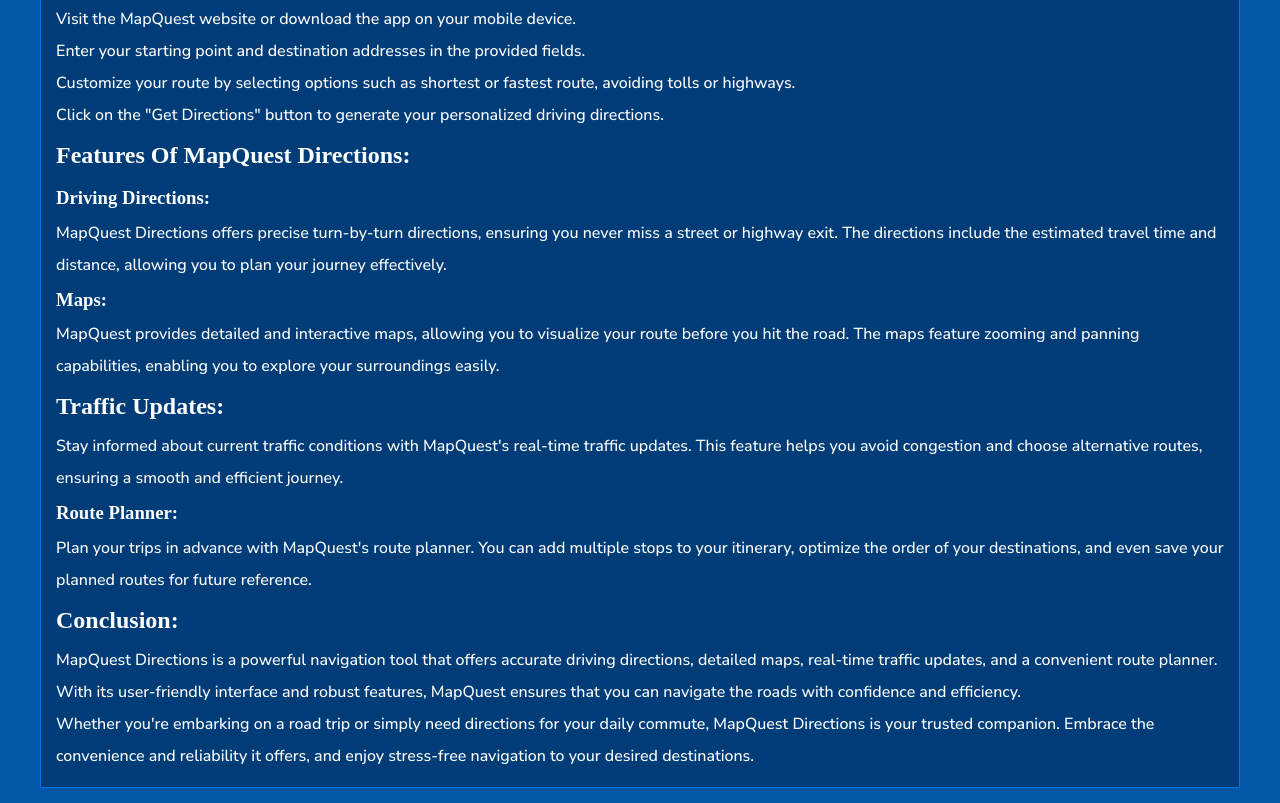
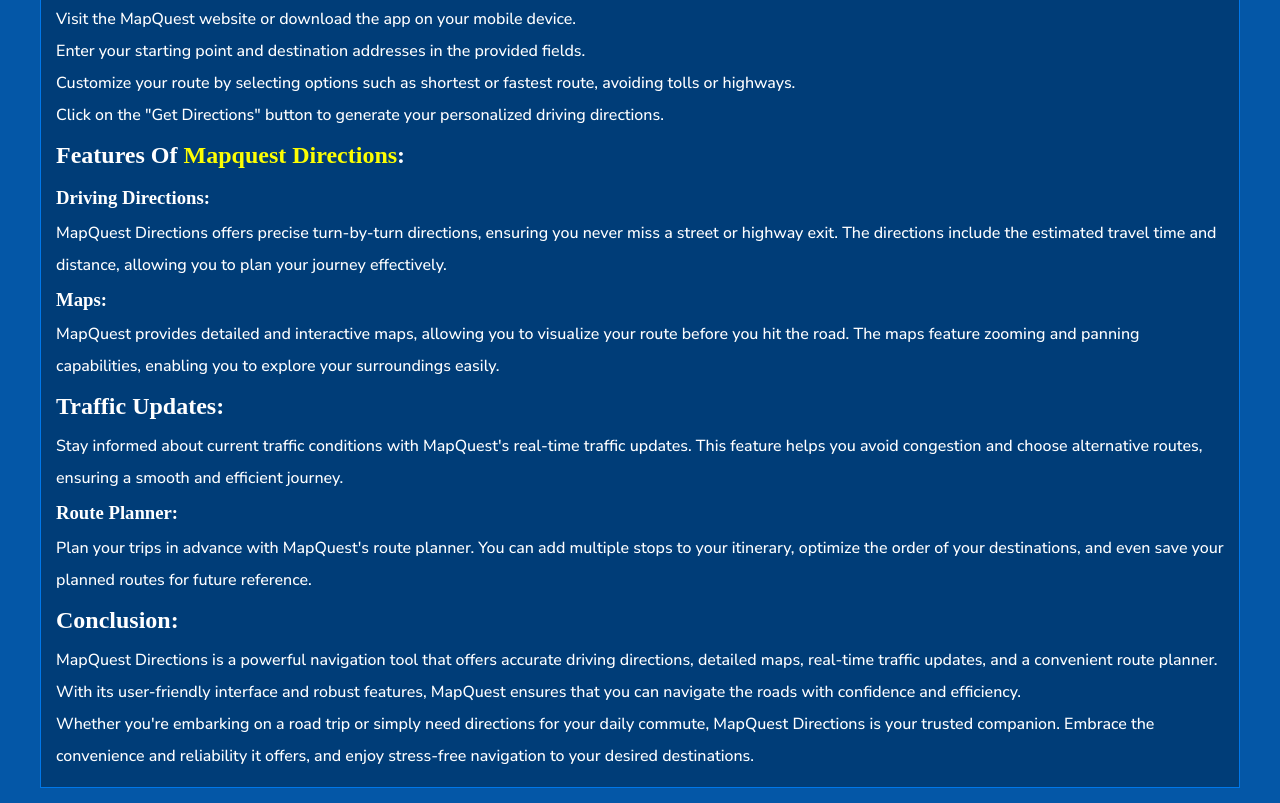
Before and after one commit to mapquestdirections/mapquestdirections.github.io, a plain HTML site: page index.html in a window 1280 px wide. Shown: the part 1360-2163 px from the top of the page. Drawn offline with Linux system fonts and the light colour scheme.

Commit message:
Update index.html

```diff
--- a/index.html
+++ b/index.html
@@ -122,7 +122,7 @@
 <h2>How to Use MapQuest Driving Directions</h2>
 <p>Using MapQuest Driving Directions is a straightforward process:</p>
 <p>Visit the MapQuest website or download the app on your mobile device.<br />Enter your starting point and destination addresses in the provided fields.<br />Customize your route by selecting options such as shortest or fastest route, avoiding tolls or highways.<br />Click on the "Get Directions" button to generate your personalized driving directions.</p>
-<h2>Features of MapQuest Directions:</h2>
+<h2>Features of <a href="https://mapquest-directions.io">Mapquest Directions</a>:</h2>
 <h3>Driving Directions:</h3>
 <p>MapQuest Directions offers precise turn-by-turn directions, ensuring you never miss a street or highway exit. The directions include the estimated travel time and distance, allowing you to plan your journey effectively.</p>
 <h3>Maps:</h3>
```
